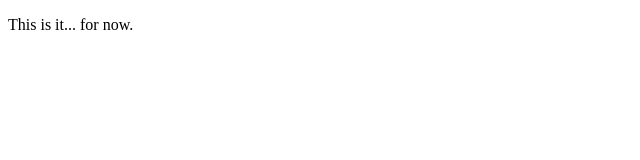
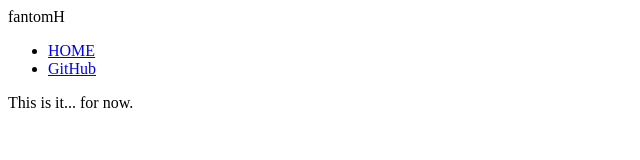
Before and after one commit to fantomH/fantomH.xyz, a plain HTML site: page index.html in a window 1280 px wide. Shown: the whole page, without its empty margins (0-640 px from the left). Drawn offline with Linux system fonts and the light colour scheme.

Commit message:
first commit

```diff
--- a/index.html
+++ b/index.html
@@ -9,6 +9,18 @@
 
 <body>
 
+  <div class="top_bar">
+    <div class="logo">
+      <span>fantomH</span>
+    </div>
+    <div class="menu">
+      <ul>
+        <li><a href="#">HOME</a></li>
+        <li><a href="https://github.com/fantomH" target="_blank">GitHub</a></li>
+      </ul>
+    </div>
+  </div>
+
 <p>This is it... for now.</p>
 
 </body>
```
